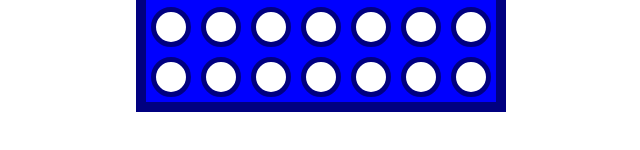
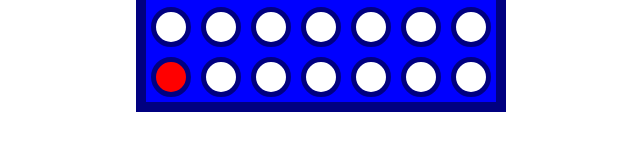
Before and after one commit to emanuelefavero/js, a plain HTML site: page connect4.html in a window 1280 px wide. Both pictures are taken after a click on the element 490 px from the left and 164 px from the top of the page. Shown: the part 338-488 px from the top of the page, 319-959 px from the left. Drawn offline with Linux system fonts and the light colour scheme.

Commit message:
add setPiece function to connect4

```diff
--- a/connect4.html
+++ b/connect4.html
@@ -60,6 +60,7 @@
 
       let gameOver = false
       let board
+      let currentColumns
 
       let rows = 6
       let columns = 7
@@ -71,6 +72,7 @@
       // Populate the board with tiles
       function setGame() {
         board = []
+        currentColumns = [5, 5, 5, 5, 5, 5, 5]
 
         for (let r = 0; r < rows; r++) {
           let row = []
@@ -96,6 +98,31 @@
       // Set a piece on the board
       function setPiece() {
         if (gameOver) return
+
+        // get coordinates of the clicked tile
+        let coords = this.id.split('-') // '0-0' -> ['0', '0']
+        let r = parseInt(coords[0])
+        let c = parseInt(coords[1])
+
+        r = currentColumns[c]
+        if (r < 0) return
+
+        board[r][c] = currentPlayer
+        let tile = document.getElementById(r + '-' + c)
+
+        if (currentPlayer === playerRed) {
+          tile.classList.add('red-piece')
+          currentPlayer = playerYellow
+        } else {
+          tile.classList.add('yellow-piece')
+          currentPlayer = playerRed
+        }
+
+        // decrease the row index of the current column so the next piece will be set on the above row
+        currentColumns[c]--
+
+        // Check if there is a winner
+        checkWinner()
       }
     </script>
   </body>
```
